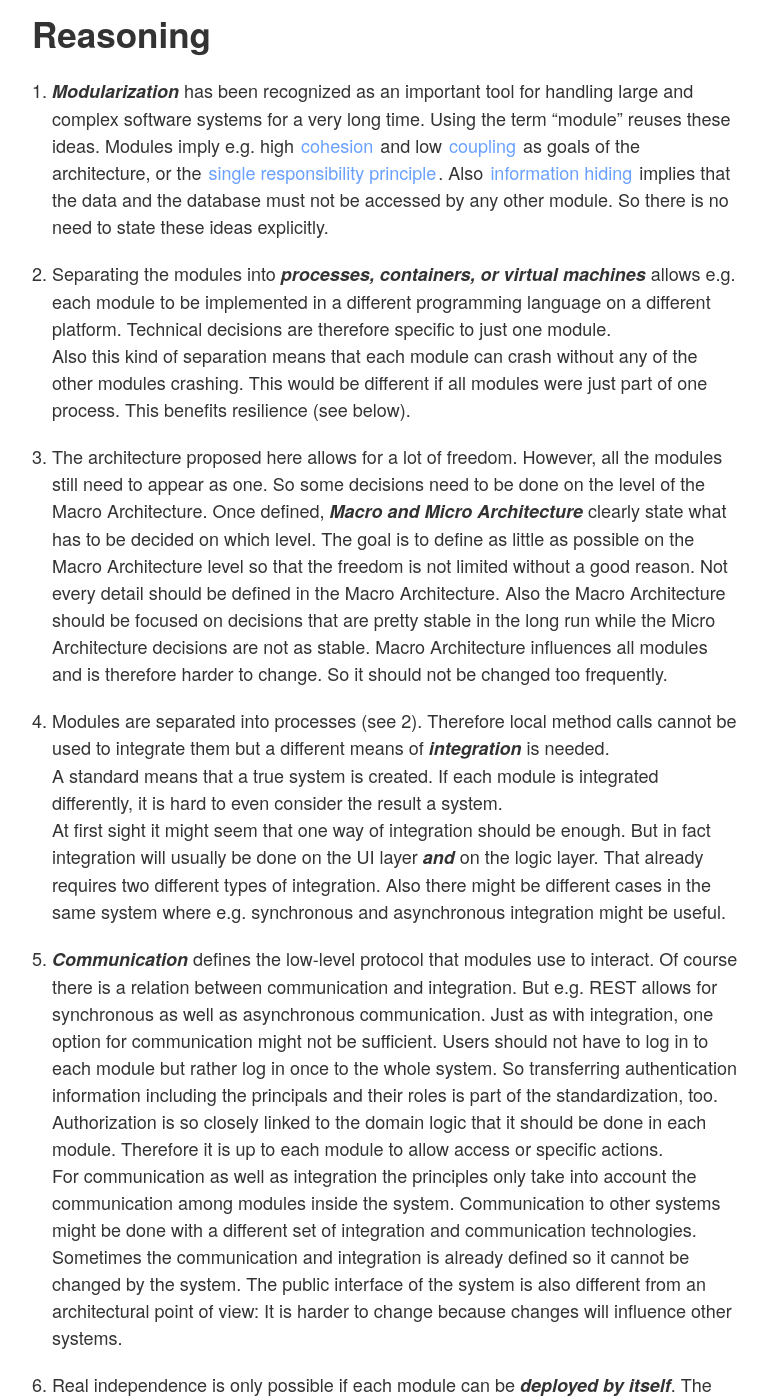
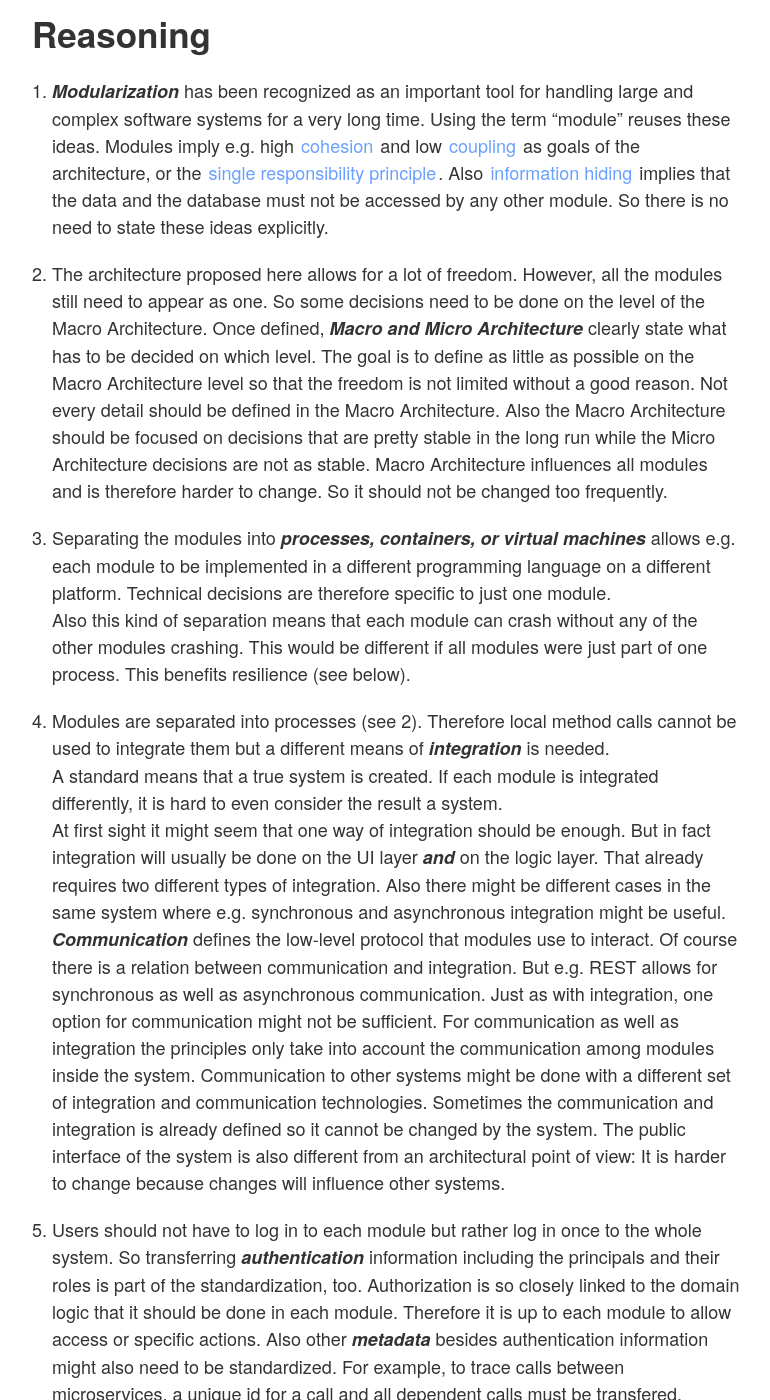
Before and after one commit to ISA-Principles/isa-principles.org, a Jekyll site: the page built from reasoning.md, in a window 1280 px wide and 1400 px high, scrolled down 600 px. Shown: the whole window, without its empty margins (128-898 px from the left). Built offline with Jekyll 4.4.1, drawn with Linux system fonts in a browser that asks for light colours; part of the change alters nothing that is shown.

Commit message:
Modify reasoning to reflect new principles.

```diff
--- a/reasoning.md
+++ b/reasoning.md
@@ -23,16 +23,7 @@ This page explains the reasoning behind each of the principles it comprises.
      any other module. So there is no need to state these ideas
      explicitly.
 
-2. Separating the modules into *processes, containers, or virtual
-   machines* allows e.g. each module to be implemented in a different
-   programming language on a different platform. Technical decisions
-   are therefore specific to just one module.
-   Also this kind of separation means that each module can crash
-   without any of the other modules crashing. This would be different
-   if all modules were just part of one process. This benefits
-   resilience (see below).
-
-3. The architecture proposed here allows for a lot of
+2. The architecture proposed here allows for a lot of
    freedom. However, all the modules still need to appear as one.
    So some decisions need to be done on the level of the Macro
    Architecture. Once defined,
@@ -47,6 +38,15 @@ This page explains the reasoning behind each of the principles it comprises.
    Architecture influences all modules and is therefore harder to
    change. So it should not be changed too frequently.
 
+2. Separating the modules into *processes, containers, or virtual
+   machines* allows e.g. each module to be implemented in a different
+   programming language on a different platform. Technical decisions
+   are therefore specific to just one module.
+   Also this kind of separation means that each module can crash
+   without any of the other modules crashing. This would be different
+   if all modules were just part of one process. This benefits
+   resilience (see below).
+
 4. Modules are separated into processes (see 2). Therefore local
    method calls cannot be used to integrate them but a different means
    of *integration* is needed.
@@ -59,21 +59,11 @@ This page explains the reasoning behind each of the principles it comprises.
    requires two different types of integration. Also there might be
    different cases in the same system where e.g. synchronous and
    asynchronous integration might be useful.
-
-5. *Communication* defines the low-level protocol that modules use to
+   *Communication* defines the low-level protocol that modules use to
    interact. Of course there is a relation between communication and
    integration. But e.g. REST allows for synchronous as well as
    asynchronous communication. Just as with integration, one option
    for communication might not be sufficient.
-   Users should not have to log in to each module but
-   rather log in once to the whole system.
-   So transferring authentication information including the
-   principals and their roles is
-   part of the standardization, too.
-   Authorization is so closely
-   linked to the domain logic that it should be done in each module.
-   Therefore it is up to each module to allow access or specific
-   actions.
    For communication as well as integration the principles only take into
    account the communication among modules inside the
    system. Communication to other systems might be done with a
@@ -83,6 +73,20 @@ This page explains the reasoning behind each of the principles it comprises.
    interface of the system is also different from an architectural
    point of view: It is harder to change because changes will
    influence other systems.
+
+5. Users should not have to log in to each module but
+   rather log in once to the whole system.
+   So transferring *authentication* information including the
+   principals and their roles is
+   part of the standardization, too.
+   Authorization is so closely
+   linked to the domain logic that it should be done in each module.
+   Therefore it is up to each module to allow access or specific
+   actions.
+   Also other *metadata* besides authentication information might also
+   need to be standardized. For example, to trace calls between
+   microservices, a unique id for a call and all dependent calls must
+   be transfered.
 
 6. Real independence is only possible if each module can be *deployed
    by itself*. The architecture is just a prerequisite. In other
```
